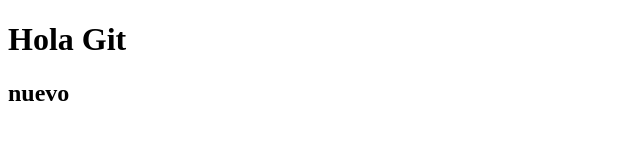
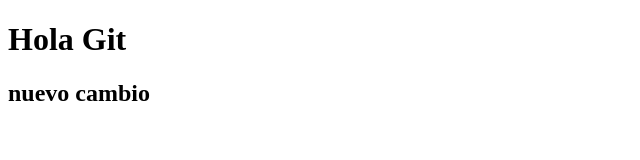
Before and after one commit to EmanuelCode19/HelloGit, a plain HTML site: page index.html in a window 1280 px wide. Shown: the whole page, without its empty margins (0-640 px from the left). Drawn offline with Linux system fonts and the light colour scheme.

Commit message:
nuevo contenido

```diff
--- a/index.html
+++ b/index.html
@@ -8,6 +8,6 @@
 </head>
 <body>
     <h1>Hola Git</h1>
-    <h2>nuevo</h2>
+    <h2>nuevo cambio</h2>
 </body>
 </html>
```
